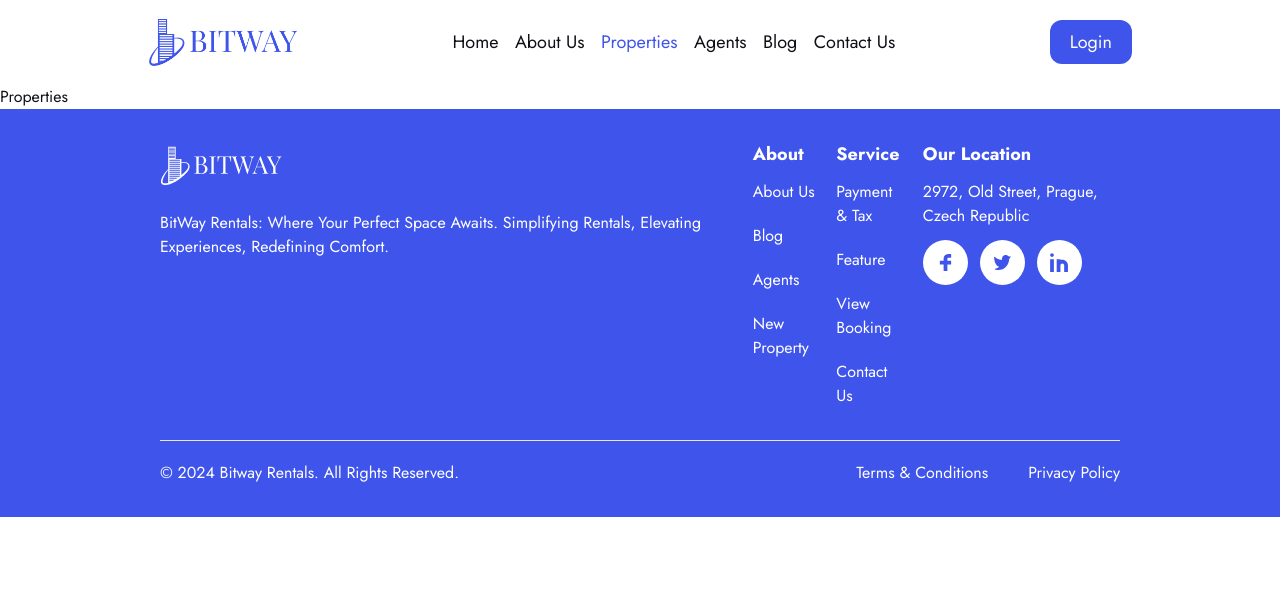
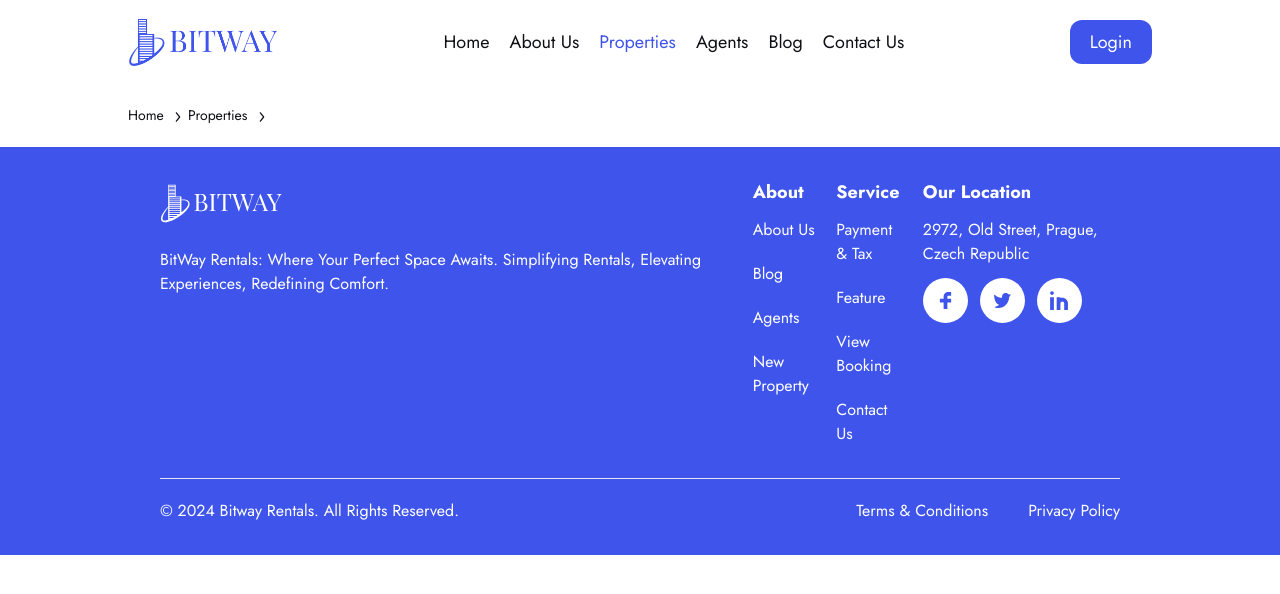
Before and after one commit to siddhaarthh/property-dealing, a Next.js app: page /properties in a window 1280 px wide. Shown: the top 594 px of the page. Built offline with nearby package versions, Linux system fonts and the light colour scheme.

Commit message:
added breadCrumb to the project

```diff
--- a/app/agents/page.jsx
+++ b/app/agents/page.jsx
@@ -1,7 +1,12 @@
+import BreadCrumb from "@/components/BreadCrumb";
 import React from "react";
 
 function Agents() {
-  return <div>Agents</div>;
+  return (
+    <div className="mx-auto w-[80%] py-5">
+      <BreadCrumb />
+    </div>
+  );
 }
 
 export default Agents;
--- a/app/blog/page.jsx
+++ b/app/blog/page.jsx
@@ -1,7 +1,12 @@
+import BreadCrumb from "@/components/BreadCrumb";
 import React from "react";
 
 function Blog() {
-  return <div>Blog</div>;
+  return (
+    <div className="mx-auto w-[80%] py-5">
+      <BreadCrumb />
+    </div>
+  );
 }
 
 export default Blog;
--- a/app/properties/[id]/page.jsx
+++ b/app/properties/[id]/page.jsx
@@ -1,7 +1,13 @@
+import BreadCrumb from "@/components/BreadCrumb";
+
 import React from "react";
 
 function PropertiesDetails() {
-  return <div>PropertiesDetails</div>;
+  return (
+    <div className="mx-auto w-[80%] py-5">
+      <BreadCrumb />
+    </div>
+  );
 }
 
 export default PropertiesDetails;
--- a/app/properties/page.jsx
+++ b/app/properties/page.jsx
@@ -1,7 +1,12 @@
+import BreadCrumb from "@/components/BreadCrumb";
 import React from "react";
 
 function Properties() {
-  return <div>Properties</div>;
+  return (
+    <div className="mx-auto w-[80%] py-5">
+      <BreadCrumb />
+    </div>
+  );
 }
 
 export default Properties;
--- /dev/null
+++ b/components/BreadCrumb.jsx
@@ -0,0 +1,36 @@
+"use client";
+
+import Image from "next/image";
+import { usePathname } from "next/navigation";
+import React from "react";
+import directionRight from "@/assets/direction-right.svg";
+import Link from "next/link";
+
+function BreadCrumb() {
+  const pathName = usePathname();
+  const path = pathName.split("/").filter((p) => p);
+  path.unshift("home");
+
+  return (
+    <div className="flex items-center">
+      {path.map((path, index) => {
+        return (
+          <div key={index} className="text-[14px] capitalize  text-primary">
+            <Link href={`${path === "home" ? "/" : path}`}>{path}</Link>{" "}
+            {index < path.length - 1 && ( // Use && to conditionally render
+              <Image
+                src={directionRight}
+                width={20}
+                height={20}
+                alt="right arrow"
+                className="inline"
+              />
+            )}
+          </div>
+        );
+      })}
+    </div>
+  );
+}
+
+export default BreadCrumb;
--- a/components/Navbar.jsx
+++ b/components/Navbar.jsx
@@ -10,7 +10,7 @@ import { navLinks } from "@/constants/constant";
 function Navbar() {
   const pathName = usePathname();
   return (
-    <nav className="mx-auto flex items-center justify-between px-5 py-3 text-lg lg:px-5 xl:w-[80%]">
+    <nav className="mx-auto flex items-center justify-between  py-3 text-lg xl:w-[80%]">
       <Link href="/" className=" inline-block w-[150px]">
         <Image src={logo} width={0} height={0} alt="Bitway Logo" />
       </Link>
```
Also changed, not shown: assets/direction-right.svg (added).
